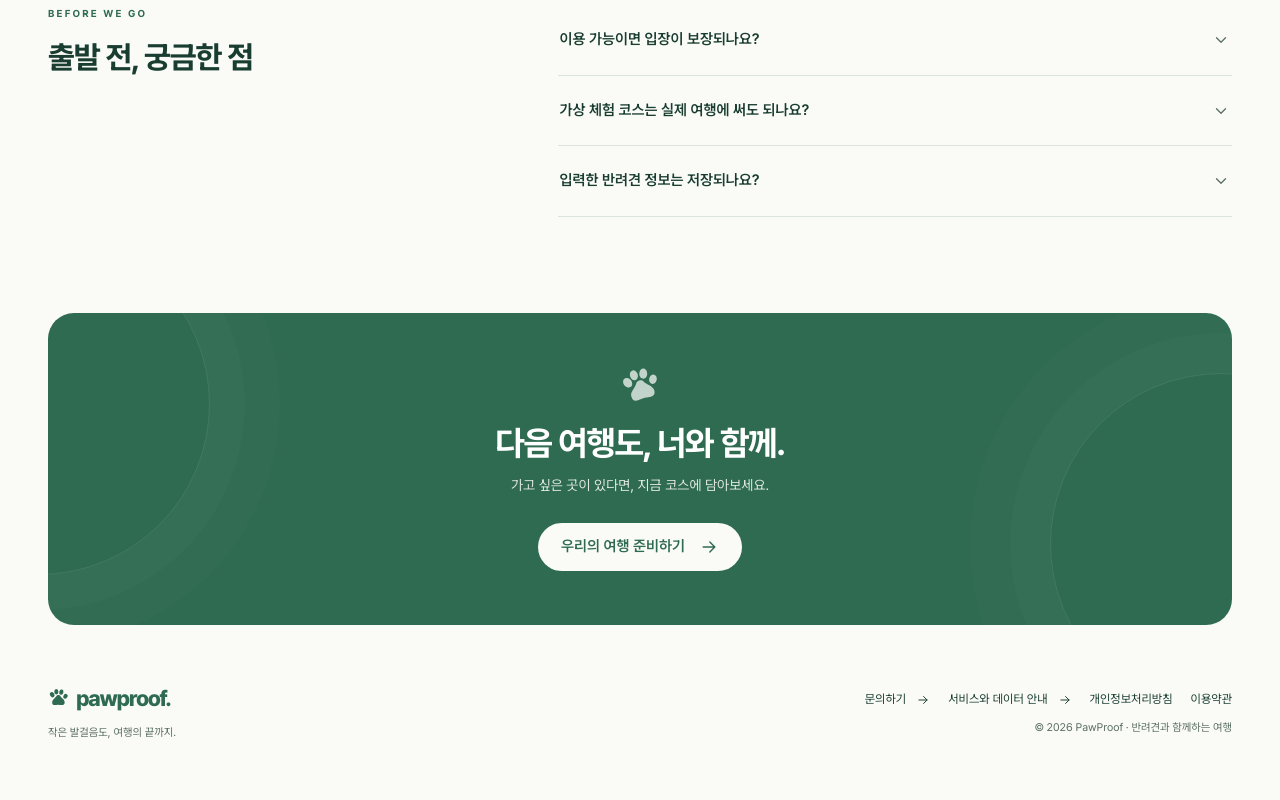
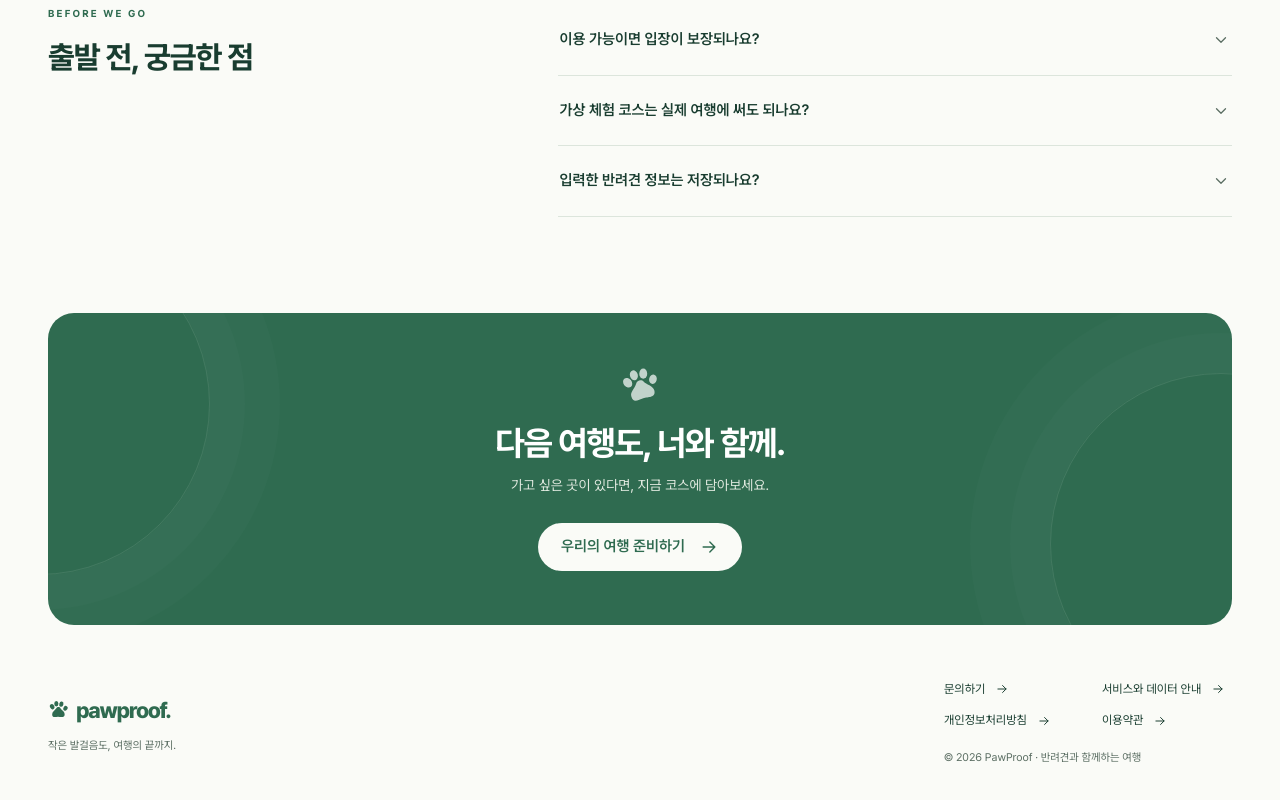
Before and after one commit to MySonIsSoldier/pawproof, a Next.js app: page / in a window 1280 px wide. Shown: the part 1963-2763 px from the top of the page. Before the commit the page ends 2740 px from the top, so only its background shows below. Built offline with nearby package versions, Linux system fonts and the light colour scheme; no server answers.

Commit message:
fix: organize footer navigation

```diff
--- a/src/app/globals.css
+++ b/src/app/globals.css
@@ -616,16 +616,22 @@ select {
   margin-top: 8px;
 }
 .site-footer > div:last-child {
-  text-align: right;
+  text-align: left;
 }
-.site-footer > div:last-child > a {
+.site-footer-links {
+  display: grid;
+  grid-template-columns: repeat(2, minmax(130px, max-content));
+  gap: 12px 28px;
+}
+.site-footer-links a {
   font-size: 12px;
   display: inline-flex;
   gap: 10px;
   align-items: center;
+  white-space: nowrap;
 }
-.site-footer > div:last-child > a + a {
-  margin-left: 18px;
+.site-footer > div:last-child > p {
+  margin-top: 18px;
 }
 .about-page {
   max-width: 780px;
@@ -1264,11 +1270,11 @@ select {
   }
 }
 @media (max-width: 600px) {
-  .site-footer > div:last-child > a + a {
-    margin-left: 0;
-    margin-top: 12px;
+  .site-footer-links {
+    grid-template-columns: 1fr;
+    gap: 12px;
   }
-  .site-footer > div:last-child > a {
+  .site-footer-links a {
     display: flex;
   }
   .contact-intro h1 {
--- a/src/components/site-footer.tsx
+++ b/src/components/site-footer.tsx
@@ -10,14 +10,20 @@ export function SiteFooter() {
         <p>작은 발걸음도, 여행의 끝까지.</p>
       </div>
       <div>
+        <nav className="site-footer-links" aria-label="서비스 안내">
           <Link href="/contact">
             문의하기 <Icon name="arrow" size={14} />
           </Link>
           <Link href="/about">
             서비스와 데이터 안내 <Icon name="arrow" size={14} />
           </Link>
-        <Link href="/privacy">개인정보처리방침</Link>
-        <Link href="/terms">이용약관</Link>
+          <Link href="/privacy">
+            개인정보처리방침 <Icon name="arrow" size={14} />
+          </Link>
+          <Link href="/terms">
+            이용약관 <Icon name="arrow" size={14} />
+          </Link>
+        </nav>
         <p>© 2026 PawProof · 반려견과 함께하는 여행</p>
       </div>
     </footer>
```
Lines whose indentation alone changed are shown as unchanged.
